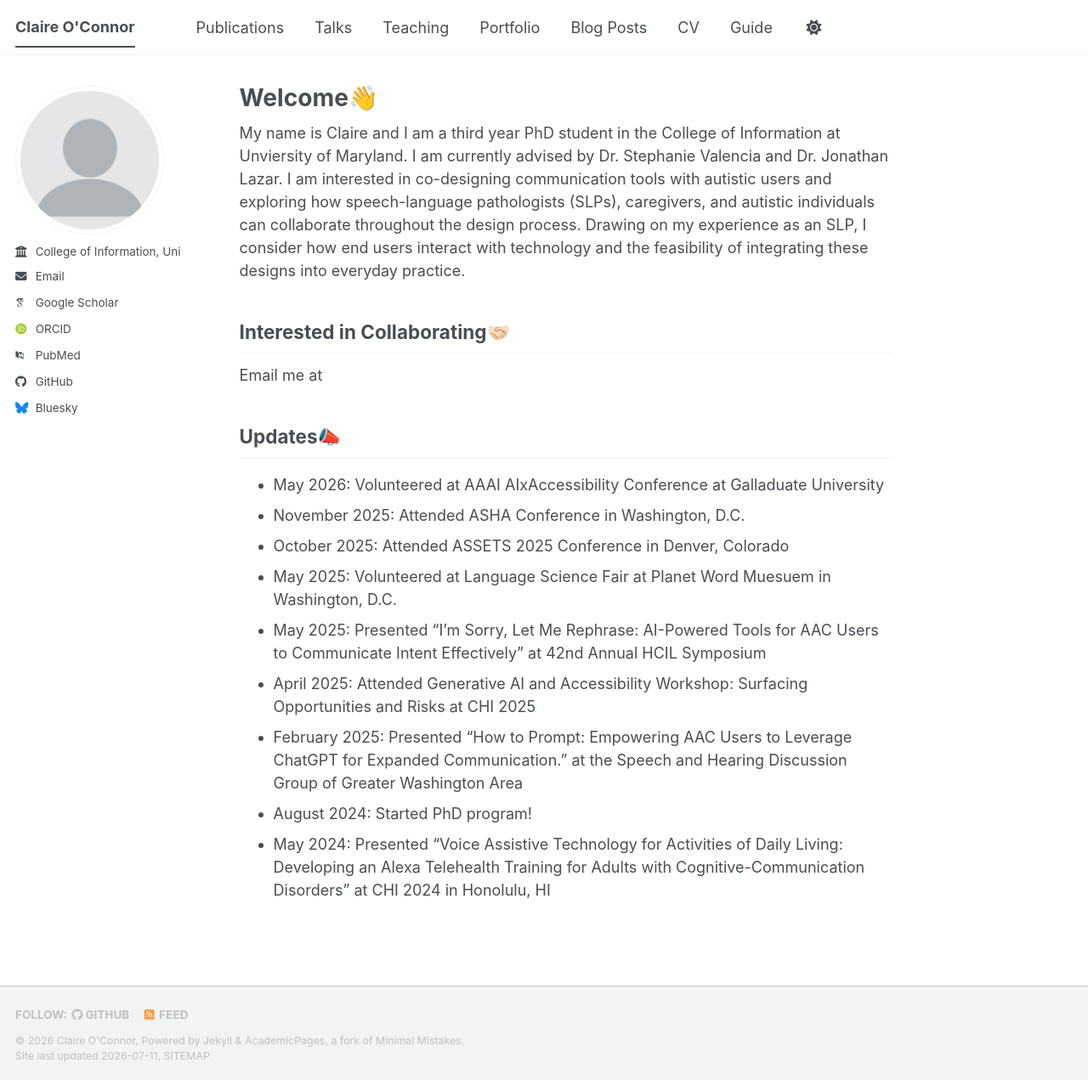
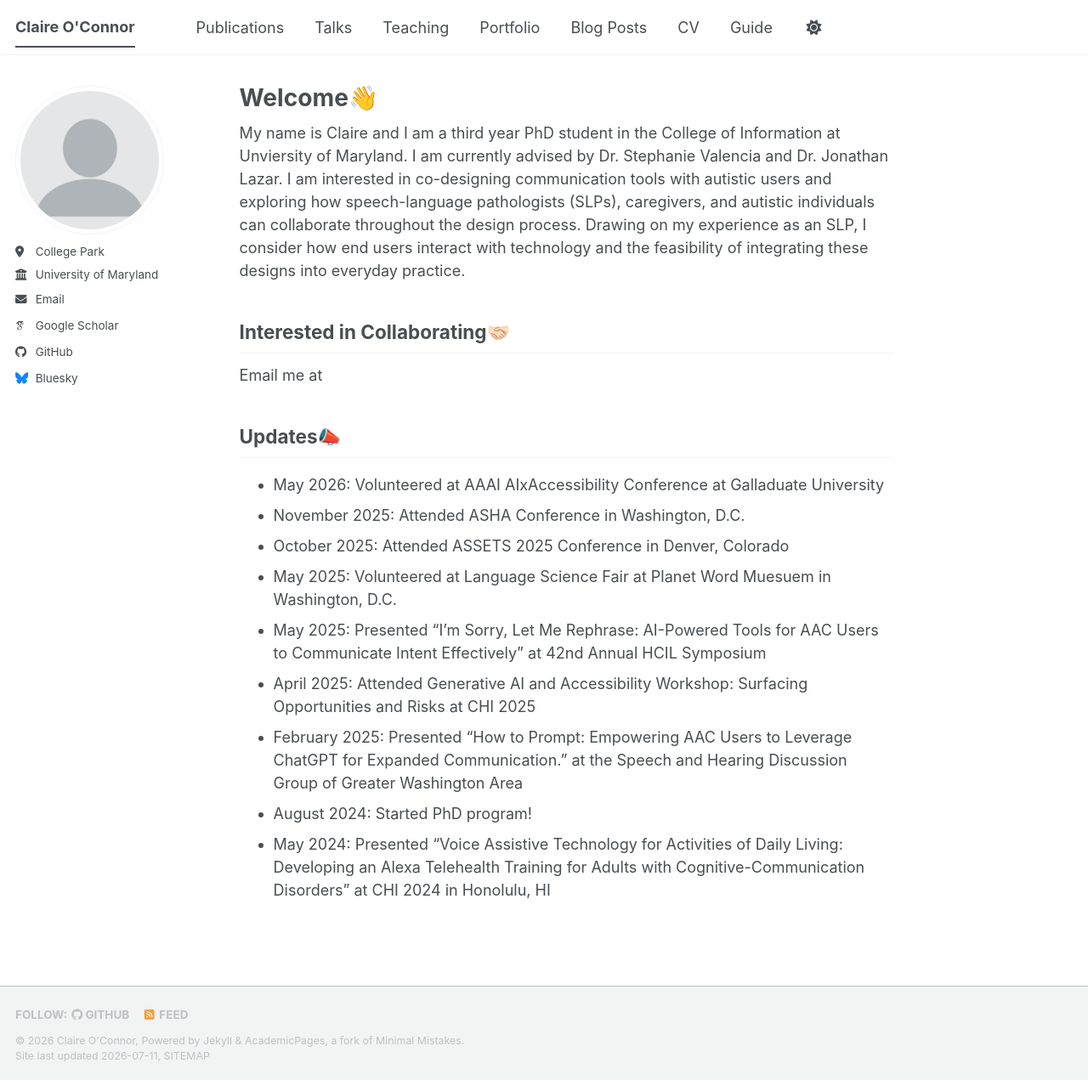
Before and after one commit to claireoconnor612/personalwebsite, a Jekyll site: the page built from _pages/about.md, in a window 1280 px wide and 1271 px high. Shown: the whole window at 85% size. Built offline with Jekyll 4.4.1, drawn with Linux system fonts in a browser that asks for light colours; some web fonts are replaced; a script bundle is joined from its source files by our own code; library files that are not in the unit come from our copies.

Commit message:
Update employer and profile links in _config.yml

```diff
--- a/_config.yml
+++ b/_config.yml
@@ -21,19 +21,18 @@ repository               : "claireoconnor612.github.io"
 author:
   # Biographic information
   avatar           : "profile.png"
-  employer         : "College of Information, University of Maryland"
+  location         : "College Park"
+  employer         : "University of Maryland"
   email            : "coconno5@umd.edu"
 
   # Academic websites
   academia         : # URL
   arxiv            : # URL - Update with the correct link to your profile
-  googlescholar    : "https://scholar.google.com/citations?user=PS_CX0AAAAAJ"
+  googlescholar    : "https://scholar.google.com/citations?user=1RlZTdcAAAAJ&hl=en"
   inspire-hep      : # URL
   impactstory      : # URL
-  orcid            : "https://orcid.org/yourorcidurl"
   semantic         : # URL
   ssrn             : # URL
-  pubmed           : "https://www.ncbi.nlm.nih.gov/pubmed/?term=john+snow"
   researchgate     : # URL
   scopus           : # URL
   zotero           : # URL
```
